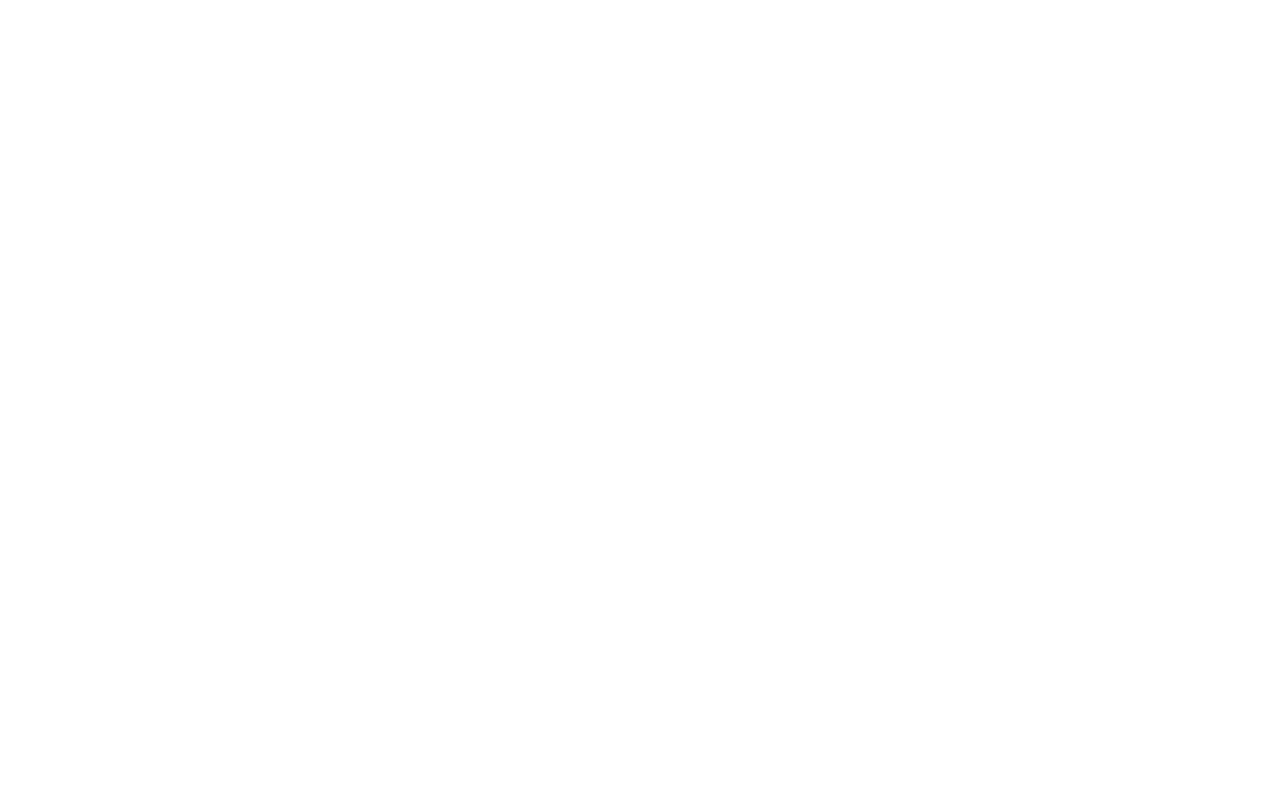
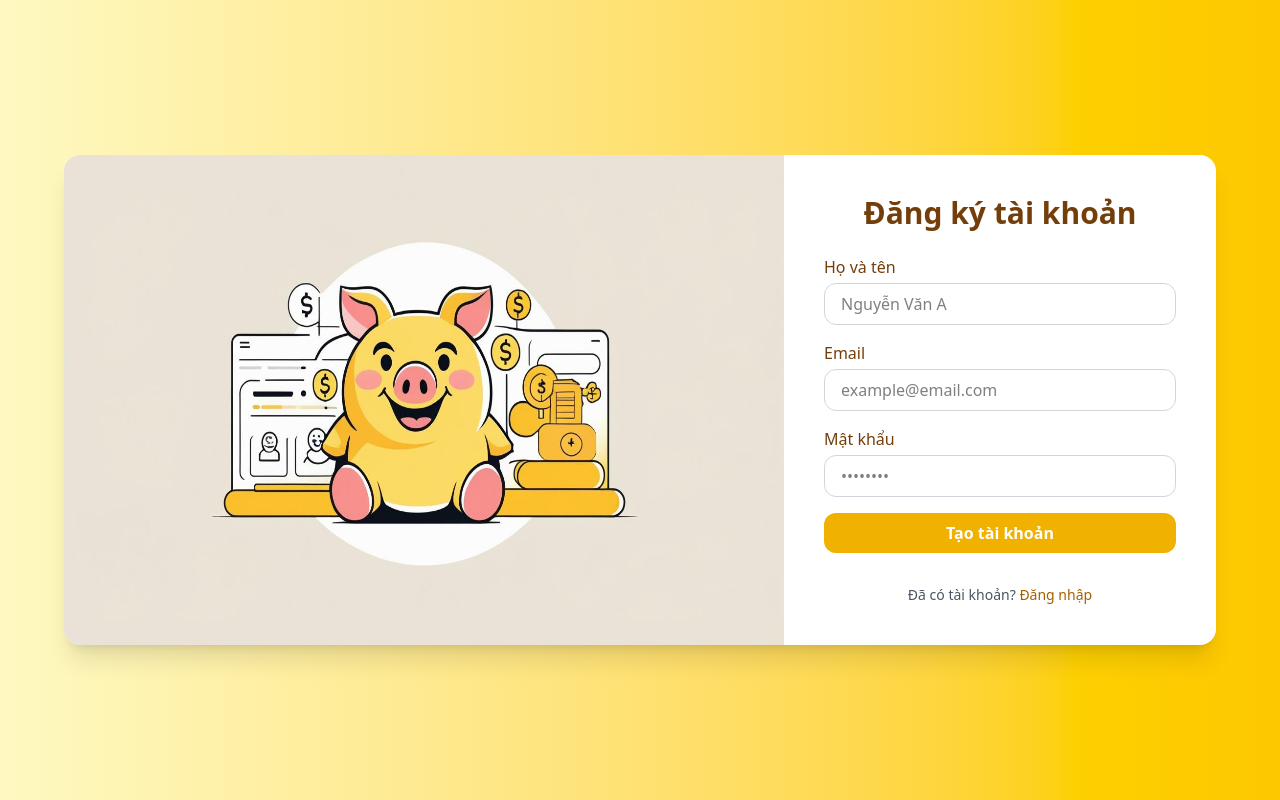
Before and after one commit to datt152/QuanLyChiTieuWeb, a React (Vite) app: page /register in a window 1280 px wide. Built offline with nearby package versions, Linux system fonts and the light colour scheme.

Commit message:
change layout for register page and add routing for page not found

```diff
--- a/src/App.jsx
+++ b/src/App.jsx
@@ -11,6 +11,7 @@
 import Login from './pages/Login';
 import MainLayout from './components/MainLayout';
 import Register from './pages/Register';
+import PageNotFound from './pages/PageNotFound';
 
 const router = createBrowserRouter([
   {
@@ -35,6 +36,10 @@
   {
     path: '/register',
     element: <Register/>
+  },
+   {
+    path: '*',
+    element: <PageNotFound/>
   }
 ]);
 
--- a/src/pages/Register.jsx
+++ b/src/pages/Register.jsx
@@ -1,11 +1,74 @@
-import React from 'react'
+import React from "react";
+import pig from "../assets/pigcoin.png";
 
 function Register() {
   return (
-    <div>
+    <div className="min-h-screen flex items-center justify-center bg-gradient-to-r from-yellow-100 to-yellow-400 p-4">
+      <div className="bg-white rounded-2xl shadow-xl flex w-full max-w-6xl overflow-hidden">
+        <img src={pig} alt="Piggy bank" className="w-180 h-auto object-fill" />
 
+        <div className="w-1/2 p-10">
+          <h2 className="text-3xl font-bold text-yellow-900 text-center mb-6">
+            Đăng ký tài khoản
+          </h2>
+          <form className="space-y-4">
+            <div>
+              <label className="block text-yellow-900 mb-1" htmlFor="name">
+                Họ và tên
+              </label>
+              <input
+                type="text"
+                id="name"
+                className="w-full px-4 py-2 border border-gray-300 rounded-xl focus:outline-none focus:ring-2 focus:ring-yellow-500"
+                placeholder="Nguyễn Văn A"
+                required
+              />
+            </div>
+
+            <div>
+              <label className="block text-yellow-900 mb-1" htmlFor="email">
+                Email
+              </label>
+              <input
+                type="email"
+                id="email"
+                className="w-full px-4 py-2 border border-gray-300 rounded-xl focus:outline-none focus:ring-2 focus:ring-yellow-500"
+                placeholder="example@email.com"
+                required
+              />
+            </div>
+
+            <div>
+              <label className="block text-yellow-900 mb-1" htmlFor="password">
+                Mật khẩu
+              </label>
+              <input
+                type="password"
+                id="password"
+                className="w-full px-4 py-2 border border-gray-300 rounded-xl focus:outline-none focus:ring-2 focus:ring-yellow-500"
+                placeholder="••••••••"
+                required
+              />
+            </div>
+
+            <button
+              type="submit"
+              className="w-full bg-yellow-500 hover:bg-yellow-600 text-white py-2 rounded-xl font-semibold transition duration-200"
+            >
+              Tạo tài khoản
+            </button>
+
+            <p className="text-center text-sm text-gray-600 mt-4">
+              Đã có tài khoản?{" "}
+              <a href="/login" className="text-yellow-700 hover:underline">
+                Đăng nhập
+              </a>
+            </p>
+          </form>
+        </div>
+      </div>
     </div>
-  )
+  );
 }
 
-export default Register
+export default Register;
```
